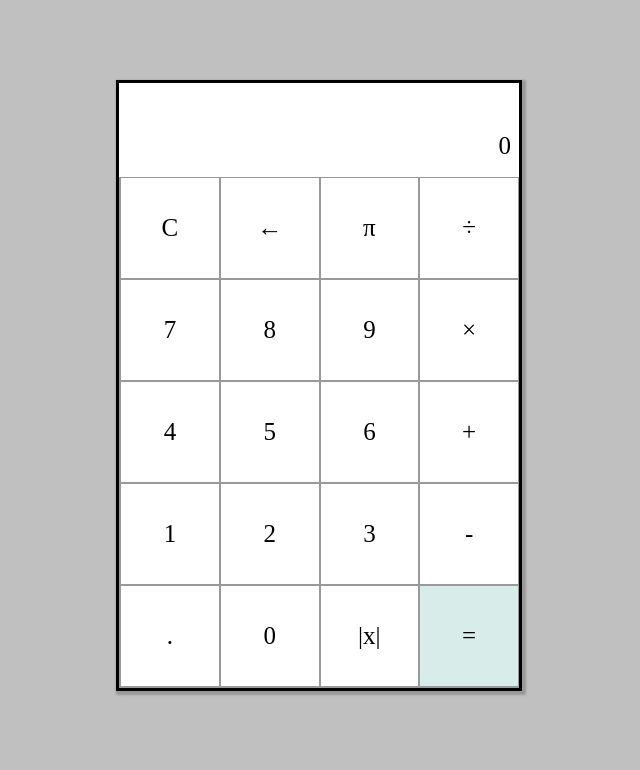
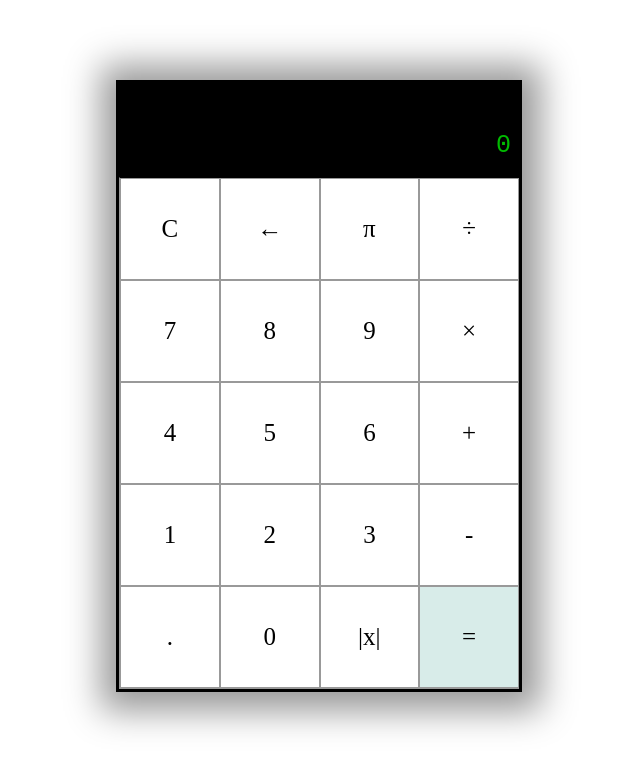
Before and after one commit to luanpo1234/vanilla_js_calculator, a plain HTML site: page templates/index.html in a window 1280 px wide. Shown: the whole page, without its empty margins (321-961 px from the left). Drawn offline with Linux system fonts and the light colour scheme; files that its build step writes are made by us from their sources; files whose address does not match are found by name.

Commit message:
Style changes

```diff
--- a/static/index.js
+++ b/static/index.js
@@ -146,7 +146,6 @@ function main() {
 					break;
 				case operandStrings.equal:
 					display2Str += displayStr;
-					//display2Str += " = ";
 					display2Str = "";
 					let temp = solve(displayStr, operator, operands);
 					displayStr = temp[0];
--- a/static/style.css
+++ b/static/style.css
@@ -1,13 +1,13 @@
-body {
-	background-color: silver;
-  }
+/*body {
+	background-color: #F9F9F9;
+  }*/
 
 .container {
 	max-width: 400px;
 	margin: 10vh auto 0 auto;
 	border-style: solid;
 	background-color: white;
-	box-shadow: 2px 2px 2px 2px rgba(153, 153, 153, 1);
+	box-shadow: 2px 2px 33px 17px rgba(153, 153, 153, 1);
 
 }
 
@@ -19,6 +19,9 @@ body {
 	line-height: 30px;
 	padding: 16px 8px;
 	font-size: 25px;
+	font-family: monospace;
+	background-color: black;
+	color: #00BB00;
 }
 
 #display2 {
@@ -28,13 +31,16 @@ body {
 	line-height: 10px;
 	padding: 16px 8px;
 	font-size: 15px;
-	color: grey;
+	font-family: monospace;
+	background-color: black;
+	color: #009900;
 }
 
 .buttons {
 	display: grid;
 	border-bottom: 1px solid #999;
 	border-left: 1px solid #999;
+	border-top: 1px solid black;
 	grid-template-columns: 1fr 1fr 1fr 1fr;
 }
 
```
